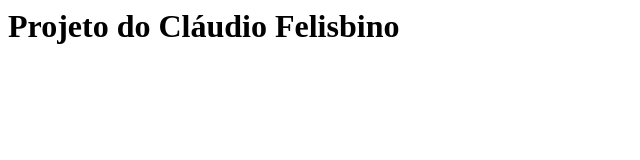
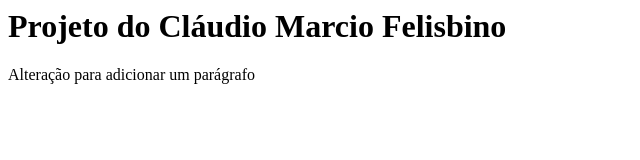
Before and after one commit to ClaudioFelisbino/curso-git, a plain HTML site: page index.html in a window 1280 px wide. Shown: the whole page, without its empty margins (0-640 px from the left). Drawn offline with Linux system fonts and the light colour scheme.

Commit message:
Adicionado parágrafo + alteração do título

```diff
--- a/index.html
+++ b/index.html
@@ -3,6 +3,9 @@
 
   </head>
   <body>
-    <h1>Projeto do Cláudio Felisbino</h1>
+    <h1>Projeto do Cláudio Marcio Felisbino</h1>
+    <p>
+      Alteração para adicionar um parágrafo
+    </p>
   </body>
 </html>
```
